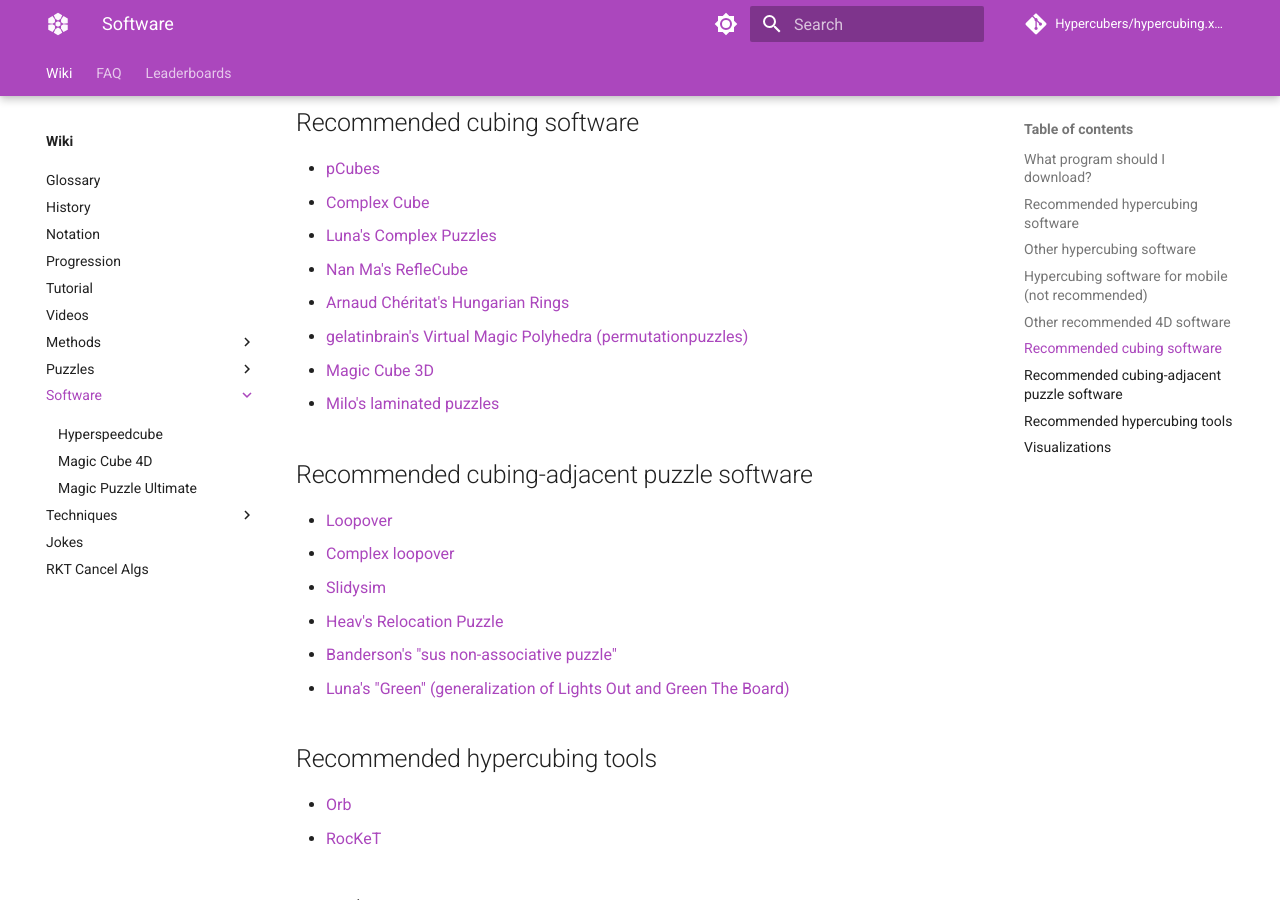
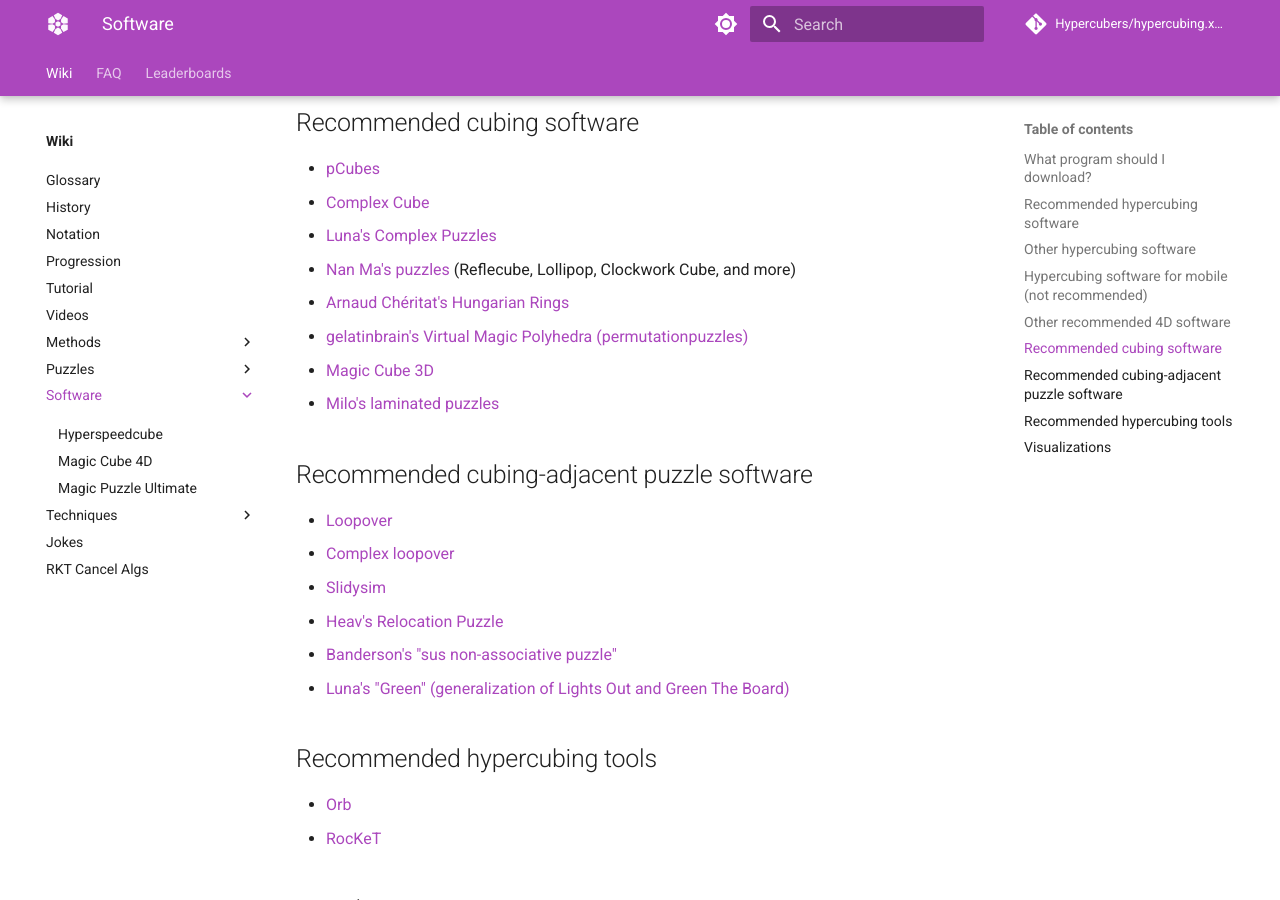
Before and after one commit to Hypercubers/hypercubing.xyz, an MkDocs documentation site: the page built from docs/software/index.md, in a window 1280 px wide and 900 px high, scrolled down 1435 px. Built offline with MkDocs 1.6.1 and Material for MkDocs 9.7.7, drawn with Linux system fonts in a browser that asks for light colours; comment, search, counter and statistics services are not loaded.

Commit message:
Add the rest of Nan Ma's puzzles to the list

```diff
--- a/docs/software/index.md
+++ b/docs/software/index.md
@@ -46,7 +46,7 @@ For Android phones and tablets, you can download MC4D or MC4D (Raynefork) from t
 - [pCubes](https://twistypuzzles.com/forum/viewtopic.php?t=27054)
 - [Complex Cube](https://twistypuzzles.com/forum/viewtopic.php?f=1&t=22353)
 - [Luna's Complex Puzzles](https://sonicpineapple.github.io/Complex-Puzzles/Complex.html)
-- [Nan Ma's RefleCube](https://www.nan.ma/reflecube/)
+- [Nan Ma's puzzles](https://www.nan.ma/) (Reflecube, Lollipop, Clockwork Cube, and more)
 - [Arnaud Chéritat's Hungarian Rings](https://www.math.univ-toulouse.fr/~cheritat/AppletsDivers/AnneauxHongrois/)
 - [gelatinbrain's Virtual Magic Polyhedra (permutationpuzzles)](https://github.com/Hypercubers/gelatinbrain/)
 - [Magic Cube 3D](https://github.com/rzhao271/MC3D/releases/latest/)
```
